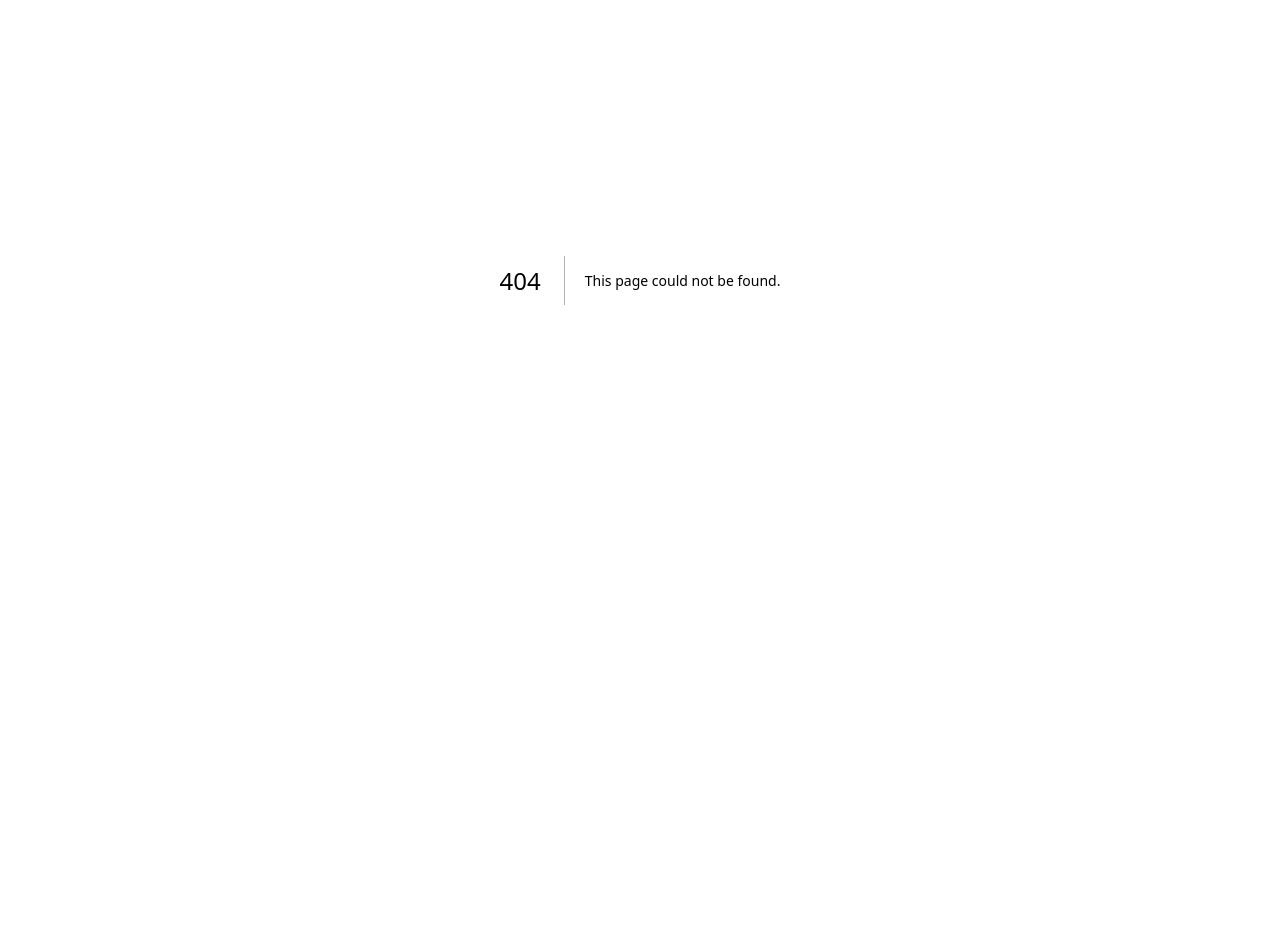
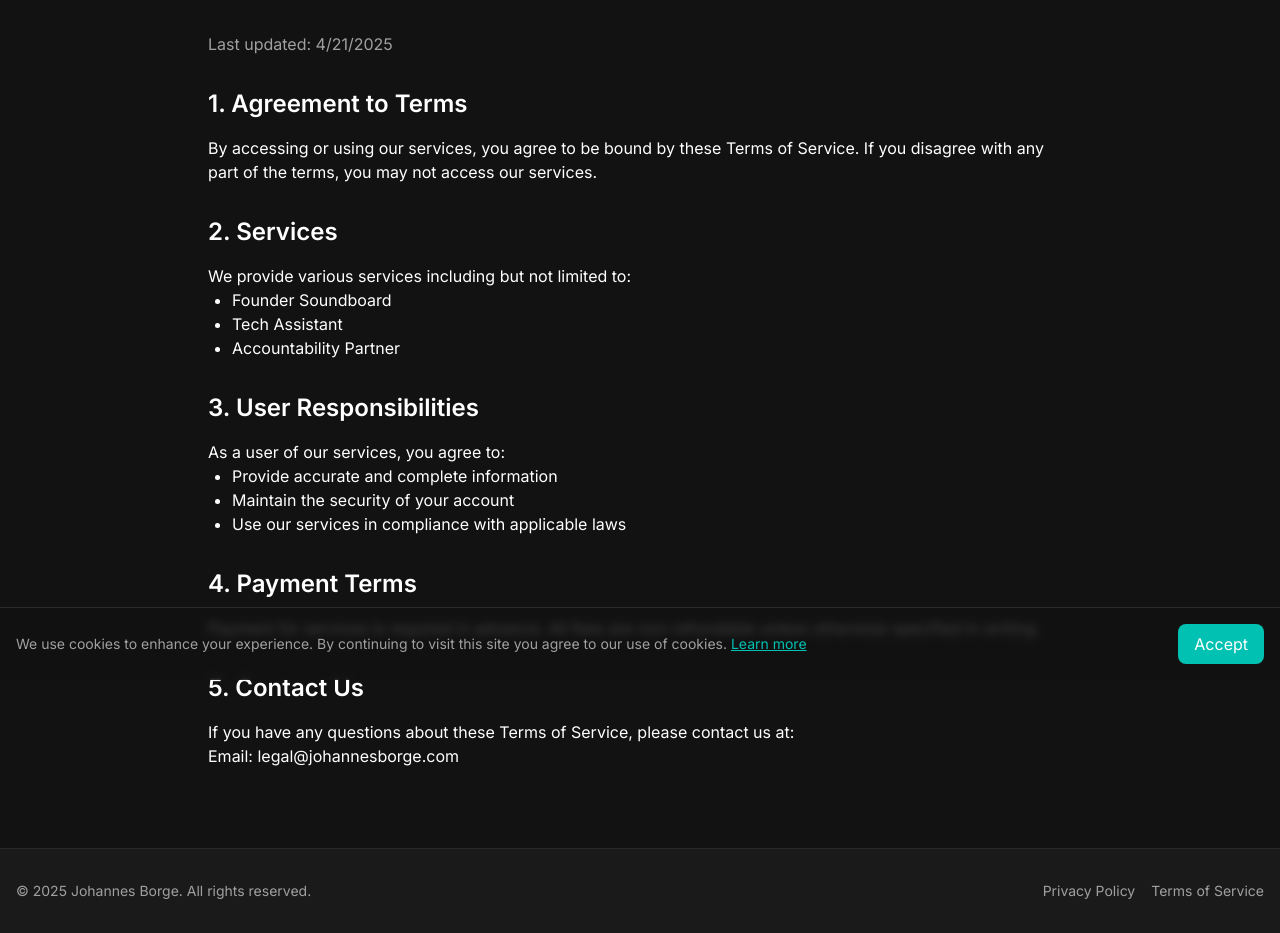
Before and after one commit to JohannesBorge/borge, a Next.js app: page /terms in a window 1280 px wide. Before the commit this address had no page. Shown: the part 120-1053 px from the top of the page. Before the commit the page ends 800 px from the top, so only its background shows below. Built offline with nearby package versions, Linux system fonts and the light colour scheme.

Commit message:
Add Privacy Policy, Terms of Service, and Cookie Consent

```diff
--- /dev/null
+++ b/app/components/CookieConsent.tsx
@@ -0,0 +1,45 @@
+'use client';
+
+import { useState, useEffect } from 'react';
+import Link from 'next/link';
+
+export default function CookieConsent() {
+  const [showConsent, setShowConsent] = useState(false);
+
+  useEffect(() => {
+    const consent = localStorage.getItem('cookieConsent');
+    if (!consent) {
+      setShowConsent(true);
+    }
+  }, []);
+
+  const acceptCookies = () => {
+    localStorage.setItem('cookieConsent', 'true');
+    setShowConsent(false);
+  };
+
+  if (!showConsent) return null;
+
+  return (
+    <div className="fixed bottom-0 left-0 right-0 bg-background/80 backdrop-blur-sm border-t border-border p-4 z-50">
+      <div className="max-w-7xl mx-auto flex flex-col md:flex-row items-center justify-between gap-4">
+        <div className="text-sm text-text-secondary">
+          <p>
+            We use cookies to enhance your experience. By continuing to visit this site you agree to our use of cookies.{' '}
+            <Link href="/privacy" className="text-primary hover:text-primary/80 underline">
+              Learn more
+            </Link>
+          </p>
+        </div>
+        <div className="flex gap-4">
+          <button
+            onClick={acceptCookies}
+            className="px-4 py-2 bg-primary text-text-primary rounded-lg hover:bg-primary/80 transition-colors"
+          >
+            Accept
+          </button>
+        </div>
+      </div>
+    </div>
+  );
+}
--- a/app/layout.tsx
+++ b/app/layout.tsx
@@ -3,6 +3,8 @@ import type { Metadata } from 'next'
 import { Inter } from 'next/font/google'
 import './globals.css'
 import Navbar from './components/Navbar'
+import CookieConsent from './components/CookieConsent'
+import Link from 'next/link'
 
 const inter = Inter({ subsets: ['latin'] })
 
@@ -39,6 +41,24 @@ export default function RootLayout({
       <body className={inter.className}>
         <Navbar />
         {children}
+        <footer className="bg-surface border-t border-border">
+          <div className="max-w-7xl mx-auto px-4 py-8">
+            <div className="flex flex-col md:flex-row justify-between items-center gap-4">
+              <div className="text-text-secondary text-sm">
+                © {new Date().getFullYear()} Johannes Borge. All rights reserved.
+              </div>
+              <div className="flex gap-4">
+                <Link href="/privacy" className="text-text-secondary hover:text-text-primary text-sm">
+                  Privacy Policy
+                </Link>
+                <Link href="/terms" className="text-text-secondary hover:text-text-primary text-sm">
+                  Terms of Service
+                </Link>
+              </div>
+            </div>
+          </div>
+        </footer>
+        <CookieConsent />
       </body>
     </html>
   )
--- /dev/null
+++ b/app/privacy/page.tsx
@@ -0,0 +1,62 @@
+'use client';
+
+import { motion } from 'framer-motion';
+
+export default function PrivacyPolicy() {
+  return (
+    <div className="min-h-screen bg-background text-text-primary">
+      <div className="max-w-4xl mx-auto px-4 py-20">
+        <motion.div
+          initial={{ opacity: 0, y: 20 }}
+          animate={{ opacity: 1, y: 0 }}
+          transition={{ duration: 0.5 }}
+        >
+          <h1 className="text-4xl font-bold mb-8">Privacy Policy</h1>
+
+          <div className="prose prose-invert max-w-none">
+            <p className="text-text-secondary mb-6">
+              Last updated: {new Date().toLocaleDateString()}
+            </p>
+
+            <h2 className="text-2xl font-semibold mt-8 mb-4">1. Introduction</h2>
+            <p>
+              This Privacy Policy describes how Johannes Borge ("we," "us," or "our") collects, uses, and shares your personal information when you use our services.
+            </p>
+
+            <h2 className="text-2xl font-semibold mt-8 mb-4">2. Information We Collect</h2>
+            <p>
+              We collect information that you provide directly to us, including:
+            </p>
+            <ul className="list-disc pl-6">
+              <li>Contact information (name, email address)</li>
+              <li>Communication preferences</li>
+              <li>Service usage data</li>
+            </ul>
+
+            <h2 className="text-2xl font-semibold mt-8 mb-4">3. How We Use Your Information</h2>
+            <p>
+              We use the information we collect to:
+            </p>
+            <ul className="list-disc pl-6">
+              <li>Provide and maintain our services</li>
+              <li>Communicate with you about our services</li>
+              <li>Improve and personalize your experience</li>
+            </ul>
+
+            <h2 className="text-2xl font-semibold mt-8 mb-4">4. Cookies</h2>
+            <p>
+              We use cookies and similar tracking technologies to track activity on our service and hold certain information. You can instruct your browser to refuse all cookies or to indicate when a cookie is being sent.
+            </p>
+
+            <h2 className="text-2xl font-semibold mt-8 mb-4">5. Contact Us</h2>
+            <p>
+              If you have any questions about this Privacy Policy, please contact us at:
+              <br />
+              Email: privacy@johannesborge.com
+            </p>
+          </div>
+        </motion.div>
+      </div>
+    </div>
+  );
+}
--- /dev/null
+++ b/app/terms/page.tsx
@@ -0,0 +1,62 @@
+'use client';
+
+import { motion } from 'framer-motion';
+
+export default function TermsOfService() {
+  return (
+    <div className="min-h-screen bg-background text-text-primary">
+      <div className="max-w-4xl mx-auto px-4 py-20">
+        <motion.div
+          initial={{ opacity: 0, y: 20 }}
+          animate={{ opacity: 1, y: 0 }}
+          transition={{ duration: 0.5 }}
+        >
+          <h1 className="text-4xl font-bold mb-8">Terms of Service</h1>
+
+          <div className="prose prose-invert max-w-none">
+            <p className="text-text-secondary mb-6">
+              Last updated: {new Date().toLocaleDateString()}
+            </p>
+
+            <h2 className="text-2xl font-semibold mt-8 mb-4">1. Agreement to Terms</h2>
+            <p>
+              By accessing or using our services, you agree to be bound by these Terms of Service. If you disagree with any part of the terms, you may not access our services.
+            </p>
+
+            <h2 className="text-2xl font-semibold mt-8 mb-4">2. Services</h2>
+            <p>
+              We provide various services including but not limited to:
+            </p>
+            <ul className="list-disc pl-6">
+              <li>Founder Soundboard</li>
+              <li>Tech Assistant</li>
+              <li>Accountability Partner</li>
+            </ul>
+
+            <h2 className="text-2xl font-semibold mt-8 mb-4">3. User Responsibilities</h2>
+            <p>
+              As a user of our services, you agree to:
+            </p>
+            <ul className="list-disc pl-6">
+              <li>Provide accurate and complete information</li>
+              <li>Maintain the security of your account</li>
+              <li>Use our services in compliance with applicable laws</li>
+            </ul>
+
+            <h2 className="text-2xl font-semibold mt-8 mb-4">4. Payment Terms</h2>
+            <p>
+              Payment for services is required in advance. All fees are non-refundable unless otherwise specified in writing.
+            </p>
+
+            <h2 className="text-2xl font-semibold mt-8 mb-4">5. Contact Us</h2>
+            <p>
+              If you have any questions about these Terms of Service, please contact us at:
+              <br />
+              Email: legal@johannesborge.com
+            </p>
+          </div>
+        </motion.div>
+      </div>
+    </div>
+  );
+}
```
